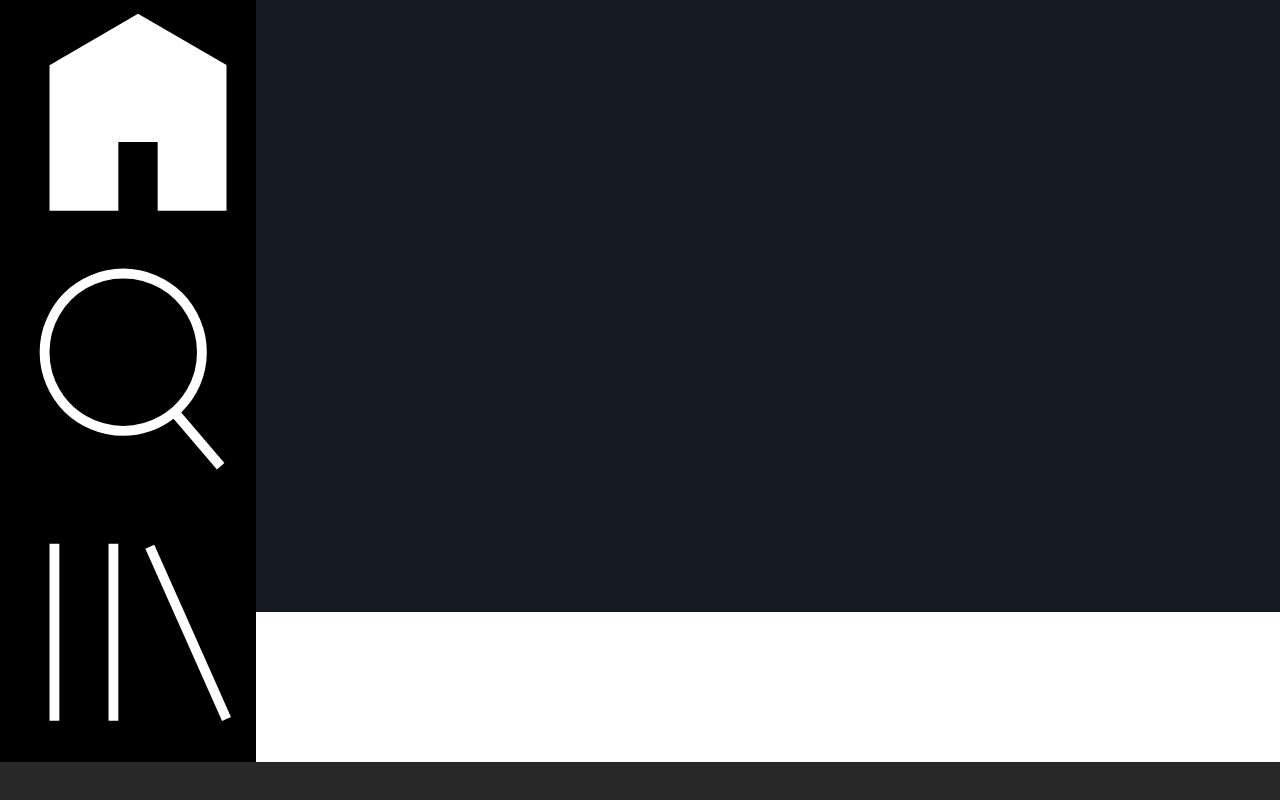
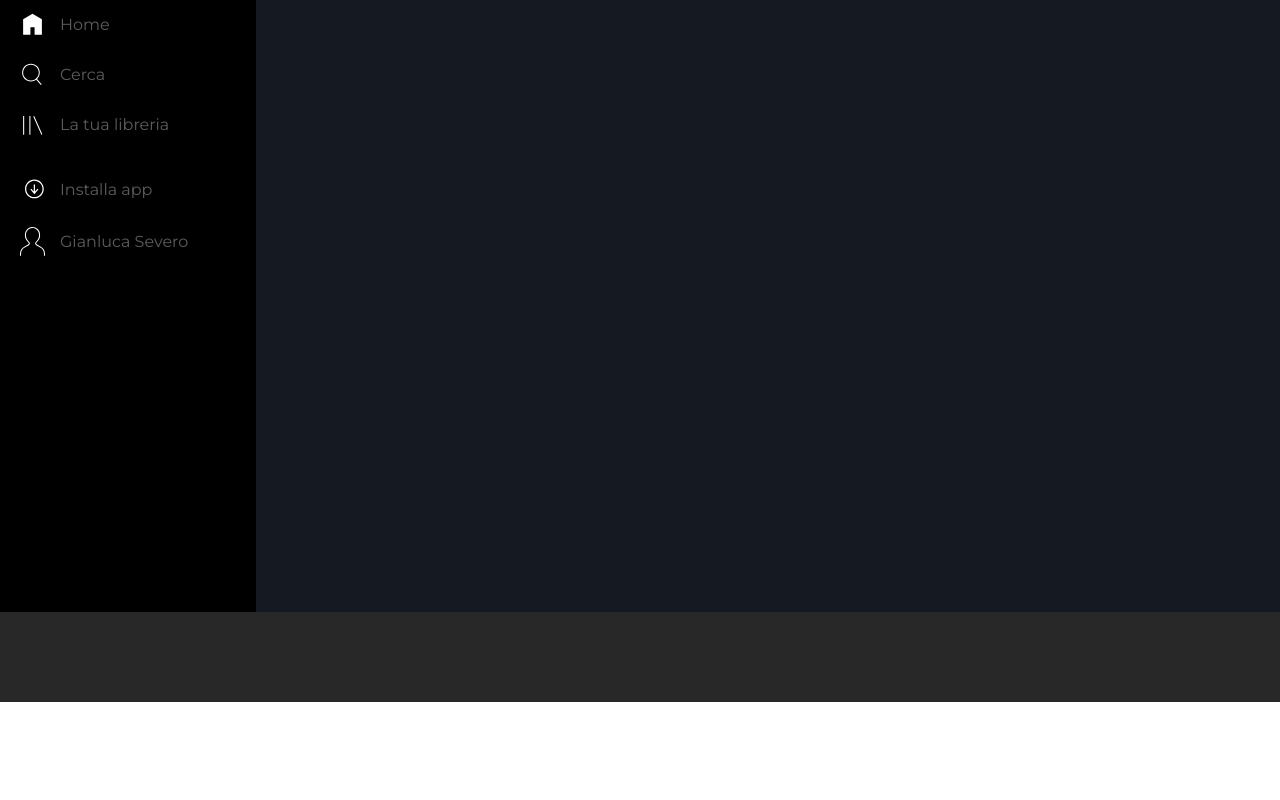
Before and after one commit to severogianluca/html-css-spotifyweb, a plain HTML site: page day-1/index.html in a window 1280 px wide. Shown: the part 98-898 px from the top of the page. After the commit the page ends 800 px from the top, so only its background shows below. Drawn offline with Linux system fonts and the light colour scheme.

Commit message:
Feat: aggiunto icone e propieta

```diff
--- a/day-1/index.html
+++ b/day-1/index.html
@@ -17,15 +17,19 @@
 
         <div class="container">
             <div class="sidebar">
-                <div class="logo">
-                    <span class="small-logo"><img src="../img/logo-small.svg" alt="logo spotify"></span>
-                    <span class="big-logo"><img src="../img/logo.svg" alt="big logo spotify"></span>
-                </div>
-                <div class="icon">
+                    <div class="logo">
+                        <span class="small-logo"><img src="../img/logo-small.svg" alt="logo spotify"></span>
+                        <span class="big-logo"><img src="../img/logo.svg" alt="big logo spotify"></span>
+                    </div>
+                <div class="list">
                     <ul class="list-icon">
                         <li><img src="../img/home.svg" alt="home"><span>Home</span></li>
                         <li><img src="../img/search.svg" alt="search"><span>Cerca</span></li>
                         <li><img src="../img/libreria.svg" alt="libreria"><span>La tua libreria</span></li>
+                    </ul>
+                    <ul class="list-icon">
+                        <li><img src="../img/download.svg" alt="download"><span>Installa app</span></li>
+                        <li><img src="../img/profile.svg" alt="profile"><span>Gianluca Severo</span></li>
                     </ul>
                 </div>
             </div>
```
